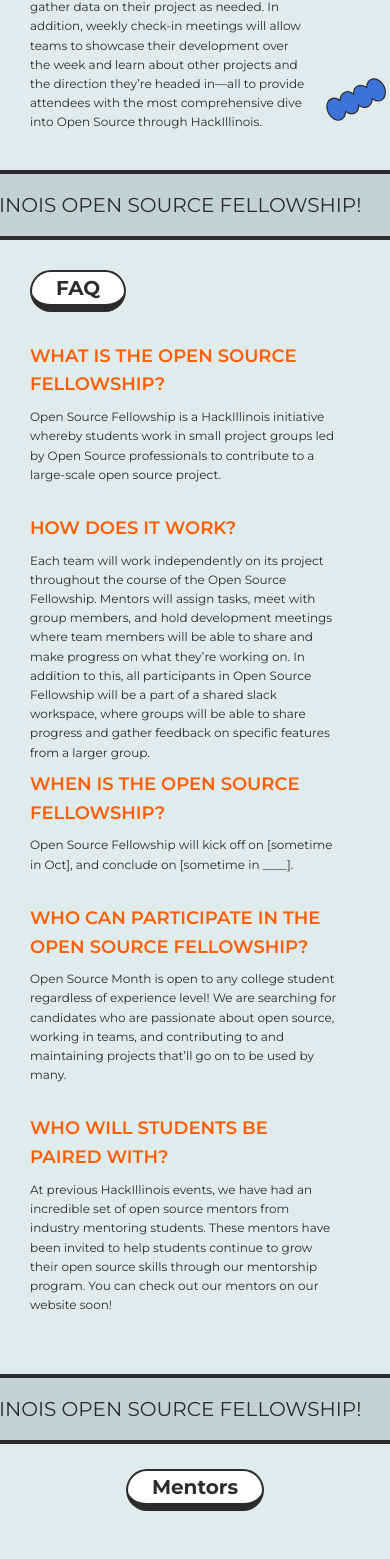
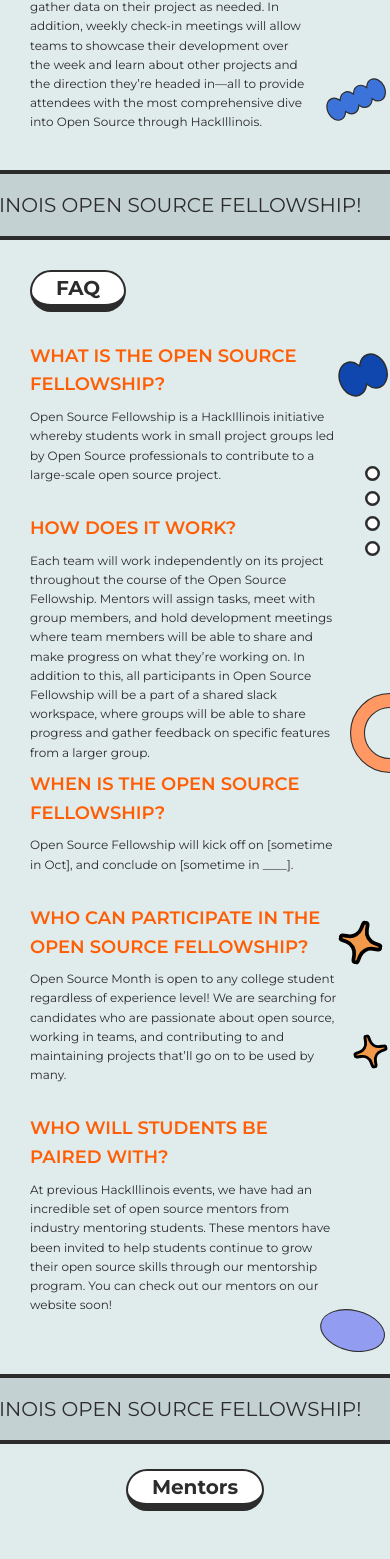
Before and after one commit to HackIllinois/hackstart-site, a React (Create React App) app: page / in a window 390 px wide. Shown: the part 1706-3265 px from the top of the page. Built offline with nearby package versions, Linux system fonts and the light colour scheme.

Commit message:
:lipstick: add faq shapes

```diff
--- a/src/index.css
+++ b/src/index.css
@@ -11,6 +11,7 @@
 
 html {
   box-sizing: border-box;
+  overflow-x: hidden;
 }
 
 body {
--- a/src/pages/Home/About/styles.module.scss
+++ b/src/pages/Home/About/styles.module.scss
@@ -91,7 +91,7 @@
         @media only screen and (max-width: 500px) {
             top: auto;
             bottom: 17.5%;
-            right: -2.5%;
+            right: 2.5%;
             width: 30px;
         }
     }
--- a/src/pages/Home/FAQ/index.tsx
+++ b/src/pages/Home/FAQ/index.tsx
@@ -1,5 +1,12 @@
 import React from 'react';
 import styles from './styles.module.scss';
+import clsx from 'clsx';
+
+import BLUE_MINI_CLOUD from 'assets/home/shapes/blue_half_cloud.svg';
+import WHITE_ELLIPSES from 'assets/home/shapes/white_ellipses.svg';
+import SOFT_STAR from 'assets/home/shapes/soft_star.svg';
+import ORANGE_HALF_CIRCLE from 'assets/home/shapes/orange_half_circle.svg';
+import PURPLE_OVAL from 'assets/home/shapes/purple_oval.svg';
 
 const FAQ: React.FC = () => (
   <section className={styles.faq}>
@@ -16,7 +23,14 @@
       <h3 className="mb-small">Who will students be paired with?</h3>
       <p className="mb-large">At previous HackIllinois events, we have had an incredible set of open source mentors from industry mentoring students. These mentors have been invited to help students continue to grow their open source skills through our mentorship program. You can check out our mentors on our website soon!</p>
     </div>
-    <div className={styles.abstract}></div>
+    <div className={styles.abstract}>
+      <img className={clsx(styles.blueMiniCloud, "shape")} src={BLUE_MINI_CLOUD} alt="" />
+      <img className={clsx(styles.whiteEllipses, "shape")} src={WHITE_ELLIPSES} alt="" />
+      <img className={clsx(styles.orangeHalfCircle, "shape")} src={ORANGE_HALF_CIRCLE} alt="" />
+      <img className={clsx(styles.softStar1, "shape")} src={SOFT_STAR} alt="" />
+      <img className={clsx(styles.softStar2, "shape")} src={SOFT_STAR} alt="" />
+      <img className={clsx(styles.purpleOval, "shape")} src={PURPLE_OVAL} alt="" />
+    </div>
   </section>
 );
 
--- a/src/pages/Home/FAQ/styles.module.scss
+++ b/src/pages/Home/FAQ/styles.module.scss
@@ -20,6 +20,7 @@
   }
 
   .abstract {
+    position: relative;
     flex: 0 0 40%;
 
     @media only screen and (max-width: 1100px) {
@@ -30,4 +31,115 @@
       flex: 0 0 50px;
     }
   }
+
+  .blueMiniCloud {
+    left: 15%;
+    top: 20%;
+
+    @media only screen and (max-width: 1100px) {
+      left: 0%;
+      top: 10%;
+      width: 90px;
     }
+
+    @media only screen and (max-width: 500px) {
+      width: 50px;
+      left: auto;
+      right: 5%;
+    }
+  }
+
+  .whiteEllipses {
+    top: 35%;
+    left: 50%;
+
+    @media only screen and (max-width: 1100px) {
+      top: 20%;
+      left: auto;
+      right: 20%;
+      width: 20px;
+    }
+
+    @media only screen and (max-width: 500px) {
+      width: 15px;
+    }
+  }
+
+  .orangeHalfCircle {
+    right: 0%;
+    top: 50%;
+
+    @media only screen and (max-width: 1100px) {
+      top: 55%;
+      width: 100px;
+    }
+
+    @media only screen and (max-width: 500px) {
+      top: 40%;
+      width: 40px;
+    }
+  }
+
+  .softStar1 {
+    left: 15%;
+    top: 55%;
+    height: 75px;
+    width: 75px;
+    transform: rotateZ(15deg);
+
+    @media only screen and (max-width: 1100px) {
+      top: 35%;
+      left: 5%;
+      height: 65px;
+      width: 65px;
+    }
+
+    @media only screen and (max-width: 500px) {
+      top: 60%;
+      left: auto;
+      right: 15%;
+      height: 45px;
+      width: 45px;
+    }
+  }
+
+  .softStar2 {
+    left: 30%;
+    top: 65%;
+    height: 65px;
+    width: 65px;
+    transform: rotateZ(-15deg);
+
+    @media only screen and (max-width: 1100px) {
+      top: 42.5%;
+      left: 35%;
+      height: 55px;
+      width: 55px;
+    }
+
+    @media only screen and (max-width: 500px) {
+      top: 70%;
+      left: auto;
+      right: 5%;
+      height: 35px;
+      width: 35px;
+    }
+  }
+
+  .purpleOval {
+    right: 10%;
+    top: 80%;
+
+    @media only screen and (max-width: 1100px) {
+      width: 130px;
+      right: 25%;
+    }
+
+    @media only screen and (max-width: 500px) {
+      top: auto;
+      bottom: 2%;
+      right: 10%;
+      width: 65px;
+    }
+  }
+}
```
Lines whose indentation alone changed are shown as unchanged.
